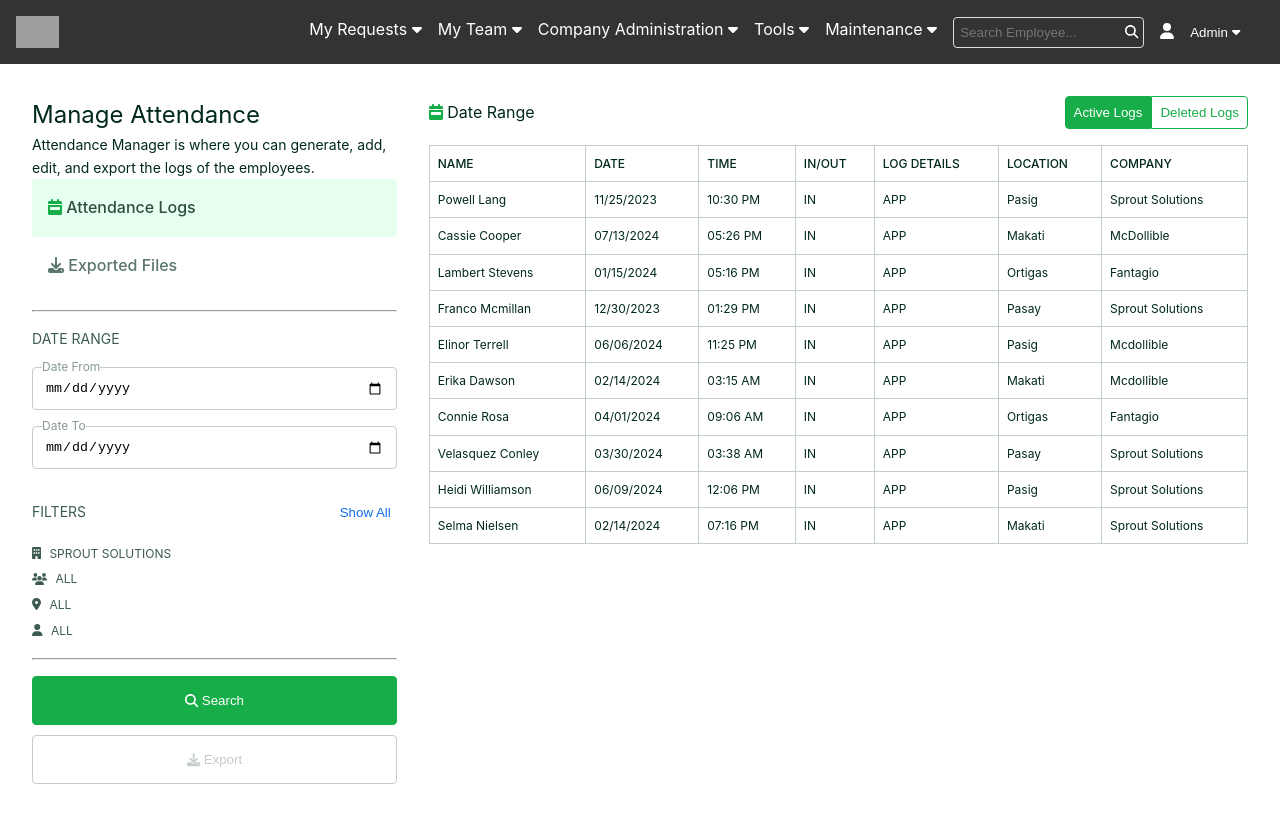
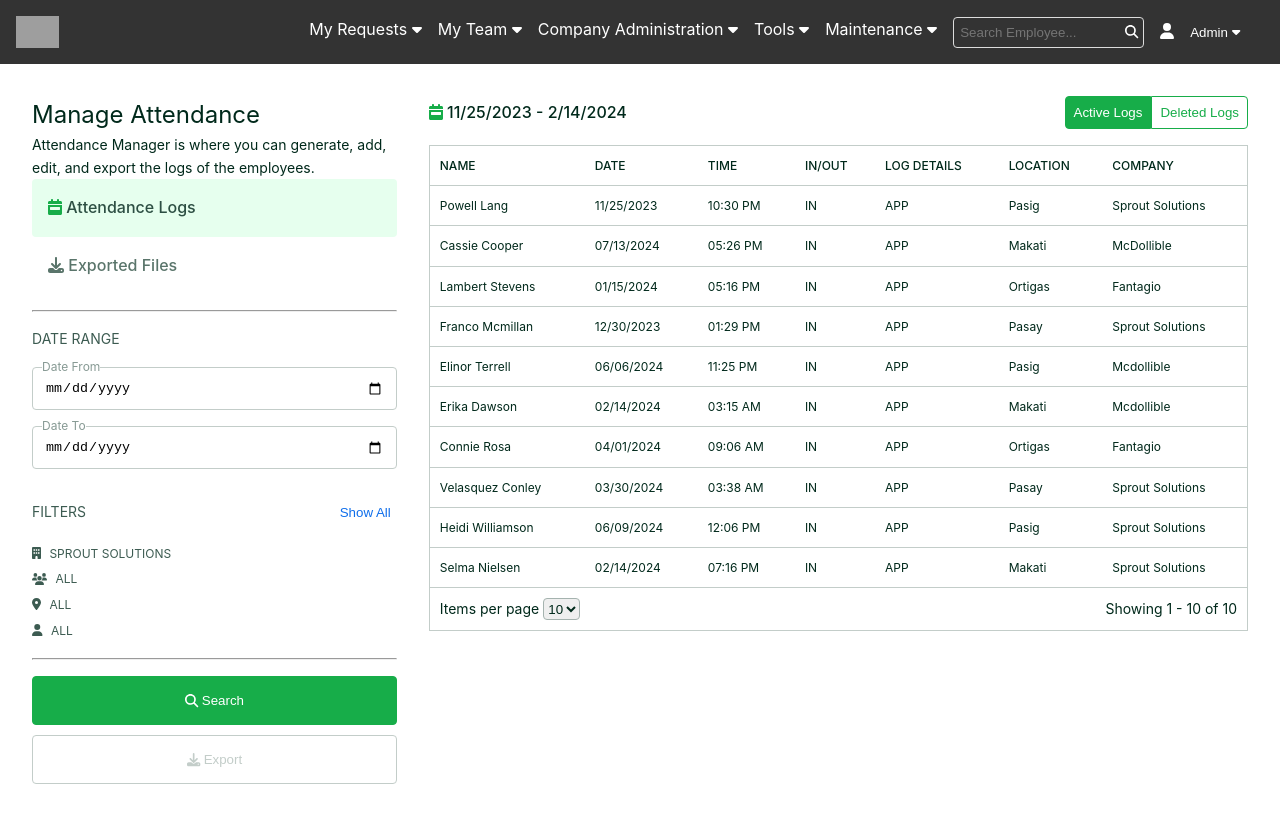
Before and after one commit to rniradiel/attendance-project, a Vue app: page / in a window 1280 px wide. Shown: the top 822 px of the page. Built offline with nearby package versions, Linux system fonts and the light colour scheme; grey boxes are pictures that could not be loaded.

Commit message:
add the date range function and rest of the filter

```diff
--- a/src/components/MainContent.vue
+++ b/src/components/MainContent.vue
@@ -4,7 +4,10 @@
         <FilterHeader />
         <Filter @update-filter="updateFilter"/>
       </aside>
-      <TableSection :data="filteredData" />
+      <div class="table-content">
+        <LogHeader :dateRangeTitle="dateRangeTitle" />
+        <TableSection :data="filteredData" />
+      </div>
     </main>
 </template>
 
@@ -12,24 +15,37 @@
 import Filter from './filter/Filter.vue';
 import TableSection from './table/TableSection.vue';
 import FilterHeader from './filter/FilterHeader.vue';
+import LogHeader from './table/LogHeader.vue';
 
 export default {
-  components: { TableSection, Filter, FilterHeader },
+  components: { TableSection, Filter, FilterHeader, LogHeader },
   data() {
     return {
       data: [
-        {id: 1, name: 'Powell Lang', date: '11/25/2023', time: '10:30 PM', status: 'IN', logDetails: 'APP', location: 'Pasig', company: 'Sprout Solutions'},
-        {id: 2, name: 'Cassie Cooper', date: '07/13/2024', time: '05:26 PM', status: 'IN', logDetails: 'APP', location: 'Makati', company: 'McDollible'},
-        {id: 3, name: 'Lambert Stevens', date: '01/15/2024', time: '05:16 PM', status: 'IN', logDetails: 'APP', location: 'Ortigas', company: 'Fantagio'},
-        {id: 4, name: 'Franco Mcmillan', date: '12/30/2023', time: '01:29 PM', status: 'IN', logDetails: 'APP', location: 'Pasay', company: 'Sprout Solutions'},
-        {id: 5, name: 'Elinor Terrell', date: '06/06/2024', time: '11:25 PM', status: 'IN', logDetails: 'APP', location: 'Pasig', company: 'Mcdollible'},
-        {id: 6, name: 'Erika Dawson', date: '02/14/2024', time: '03:15 AM', status: 'IN', logDetails: 'APP', location: 'Makati', company: 'Mcdollible'},
-        {id: 7, name: 'Connie Rosa', date: '04/01/2024', time: '09:06 AM', status: 'IN', logDetails: 'APP', location: 'Ortigas', company: 'Fantagio'},
-        {id: 8, name: 'Velasquez Conley', date: '03/30/2024', time: '03:38 AM', status: 'IN', logDetails: 'APP', location: 'Pasay', company: 'Sprout Solutions'},
-        {id: 9, name: 'Heidi Williamson', date: '06/09/2024', time: '12:06 PM', status: 'IN', logDetails: 'APP', location: 'Pasig', company: 'Sprout Solutions'},
-        {id: 10, name: 'Selma Nielsen', date: '02/14/2024', time: '07:16 PM', status: 'IN', logDetails: 'APP', location: 'Makati', company: 'Sprout Solutions'},
+        {id: 1, name: 'Powell Lang', date: '11/25/2023', time: '10:30 PM', status: 'IN', logDetails: 'APP', location: 'Pasig', company: 'Sprout Solutions', departmert: 'IT'},
+        {id: 2, name: 'Cassie Cooper', date: '07/13/2024', time: '05:26 PM', status: 'IN', logDetails: 'APP', location: 'Makati', company: 'McDollible', departmert: 'Product'},
+        {id: 3, name: 'Lambert Stevens', date: '01/15/2024', time: '05:16 PM', status: 'IN', logDetails: 'APP', location: 'Ortigas', company: 'Fantagio', departmert: 'Engineering'},
+        {id: 4, name: 'Franco Mcmillan', date: '12/30/2023', time: '01:29 PM', status: 'IN', logDetails: 'APP', location: 'Pasay', company: 'Sprout Solutions', departmert: 'Engineering'},
+        {id: 5, name: 'Elinor Terrell', date: '06/06/2024', time: '11:25 PM', status: 'IN', logDetails: 'APP', location: 'Pasig', company: 'Mcdollible', departmert: 'Product'},
+        {id: 6, name: 'Erika Dawson', date: '02/14/2024', time: '03:15 AM', status: 'IN', logDetails: 'APP', location: 'Makati', company: 'Mcdollible', departmert: 'Product'},
+        {id: 7, name: 'Connie Rosa', date: '04/01/2024', time: '09:06 AM', status: 'IN', logDetails: 'APP', location: 'Ortigas', company: 'Fantagio', departmert: 'IT'},
+        {id: 8, name: 'Velasquez Conley', date: '03/30/2024', time: '03:38 AM', status: 'IN', logDetails: 'APP', location: 'Pasay', company: 'Sprout Solutions', departmert: 'IT'},
+        {id: 9, name: 'Heidi Williamson', date: '06/09/2024', time: '12:06 PM', status: 'IN', logDetails: 'APP', location: 'Pasig', company: 'Sprout Solutions', departmert: 'Engineering'},
+        {id: 10, name: 'Selma Nielsen', date: '02/14/2024', time: '07:16 PM', status: 'IN', logDetails: 'APP', location: 'Makati', company: 'Sprout Solutions', departmert: 'Engineering'},
       ],
-      filteredData: []
+      filteredData: [],
+    }
+  },
+  computed: {
+    dateRangeTitle() {
+      if (this.filteredData.length === 0) {
+        return 'Date Range';
+      }
+
+      const startDate = new Date(this.filteredData[0].date);
+      const endDate = new Date(this.filteredData[this.filteredData.length - 1].date);
+
+      return `${startDate.toLocaleDateString()} - ${endDate.toLocaleDateString()}`;
     }
   },
   created() {
@@ -39,11 +55,14 @@ export default {
     updateFilter(filter) {
       this.filteredData = this.data.filter(item => {
         if (filter.company && item.company.toLowerCase().indexOf(filter.company.toLowerCase()) === -1) return false;
+        if (filter.departmert && item.departmert.toLowerCase().indexOf(filter.departmert.toLowerCase()) === -1) return false;
         if (filter.location && item.location.toLowerCase().indexOf(filter.location.toLowerCase()) === -1) return false;
+        if (filter.startDate && new Date(item.date) < new Date(filter.startDate)) return false;
+        if (filter.endDate && new Date(item.date) > new Date(filter.endDate)) return false;
         return true;
       });
     }
-  }
+  },
 }
 </script>
 
@@ -59,4 +78,23 @@ main {
   }
 }
 
+.table-content {
+  width: 100%
+}
+
+.log-header {
+    display: flex;
+    justify-content: space-between;
+    align-items: center;
+    margin-bottom: 1rem;
+}
+
+.log-header h2 {
+    font-size: 16px;
+}
+
+.log-header .icon {
+    color: #17AD49;
+}
+
 </style>
--- a/src/components/filter/Filter.vue
+++ b/src/components/filter/Filter.vue
@@ -1,6 +1,16 @@
 <template>
     <form @submit.prevent="applyFilter">
-      <FilterDate />
+      <div class="date">
+          <h3 class="title">Date Range</h3>
+          <div class="form-input">
+              <label for="startDate">Date From</label>
+              <input type="date" id="startDate" v-model="filter.startDate">
+          </div>
+          <div class="form-input">
+              <label for="endDate">Date To</label>
+              <input type="date" id="endDate" v-model="filter.endDate">
+          </div>
+      </div>
       <div class="filters">
         <div class="filter-header">
           <h3 class="title">Filters</h3>
@@ -57,6 +67,8 @@
           department: '',
           location: '',
           employee: '',
+          startDate: '',
+          endDate: '',
         },
         currentComponent: 'HideFilter',
         buttonText: 'Show All',
--- a/src/components/table/LogHeader.vue
+++ b/src/components/table/LogHeader.vue
@@ -4,7 +4,7 @@
             <span class="icon">
                 <font-awesome-icon icon="fa-solid fa-calendar-week" />
             </span>
-            Date Range
+            {{ dateRangeTitle }}
         </h2>
         <div class="log-actions">
             <button class="active">Active Logs</button>
@@ -12,6 +12,17 @@
         </div>
     </div>
 </template>
+
+<script>
+export default {
+    props: {
+        dateRangeTitle: {
+        type: String,
+        required: true
+      }
+    },
+}
+</script>
 
 <style scoped>
 .log-header {
@@ -21,11 +32,12 @@
     margin-bottom: 1rem;
 }
 
-h2 {
+.log-header h2 {
     font-size: 16px;
+    font-weight: 500;
 }
 
-.icon {
+.log-header .icon {
     color: #17AD49;
 }
 
--- a/src/components/table/TableSection.vue
+++ b/src/components/table/TableSection.vue
@@ -1,6 +1,5 @@
 <template>
-  <div class="table-content">
-    <LogHeader />
+    <div class="table">
       <table>
           <thead>
               <tr>
@@ -25,13 +24,22 @@
               </tr>
           </tbody>
       </table>
+      <div class="table-indicator">
+        <div class="items-page">
+          <p>Items per page</p>
+          <select>
+            <option value="10">10</option>
+          </select>
+        </div>
+        <div>
+          <p>Showing 1 - 10 of 10</p>
+        </div>
+      </div>
     </div>
 </template>
 
 <script>
-import LogHeader from './LogHeader.vue';
 export default {
-  components: {LogHeader},
   props: {
     data: {
       type: Array,
@@ -47,8 +55,8 @@ export default {
 </script>
 
 <style scoped>
-.table-content {
-  width: 100%
+.table {
+  border: 1px solid #C3CDC9;
 }
 
 table {
@@ -64,9 +72,27 @@ th {
 
 th,
 td {
-  border: 1px solid #C3CDC9;
-  padding: 8px;
+  border-bottom: 1px solid #C3CDC9;
+  padding: 10px;
   text-align: left;
 }
 
+.table-indicator {
+  display: flex;
+  justify-content: space-between;
+  padding: 10px;
+  font-size: 14px;
+}
+
+.table-indicator .items-page {
+  display: inline-flex;
+  gap: 4px;
+}
+
+.table-indicator .items-page select {
+  border: 1px solid #A5B3AF;
+  border-radius: 4px;
+  color: #00291b;
+}
+
 </style>
```
Lines whose indentation alone changed are shown as unchanged.
